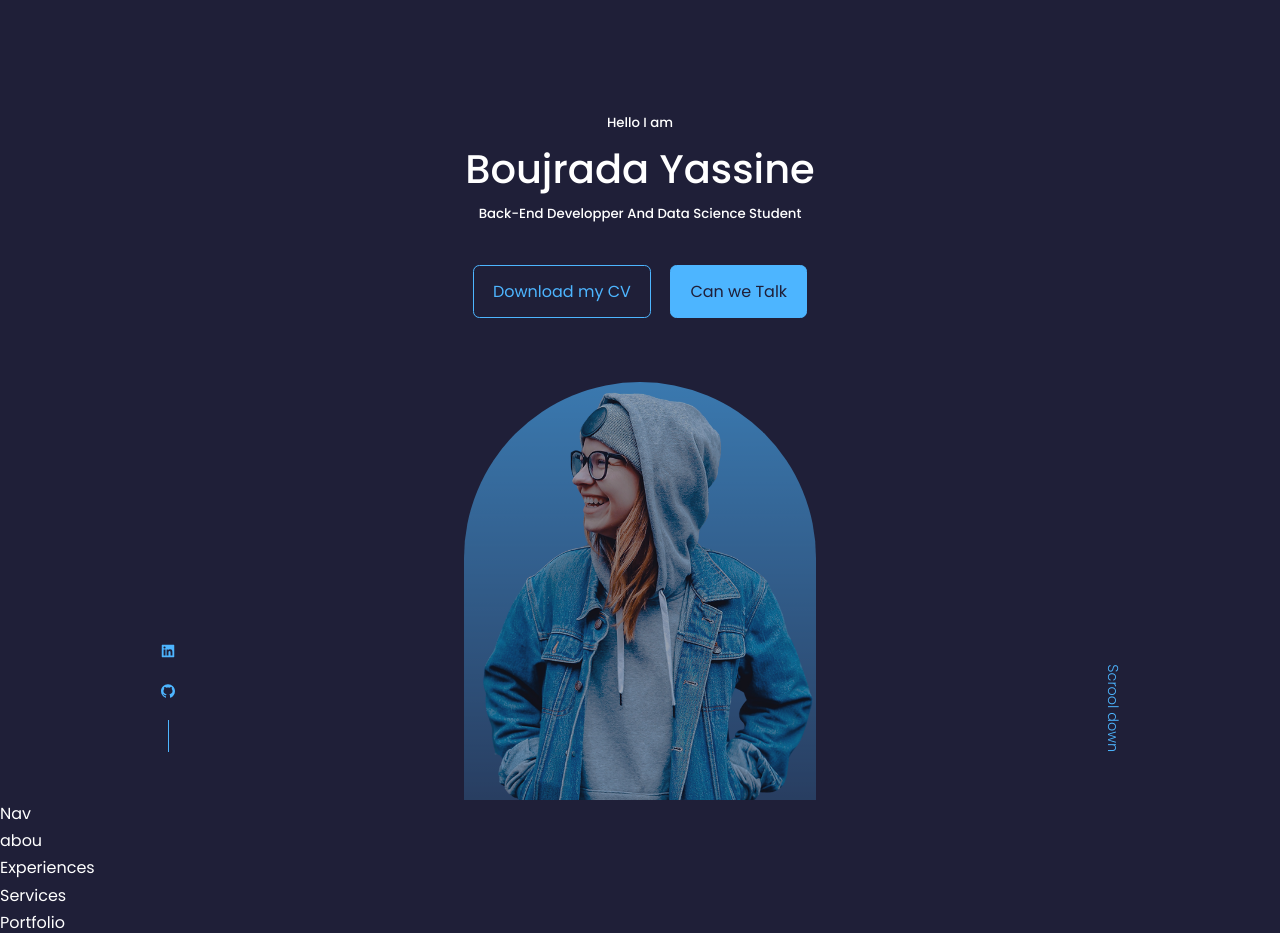
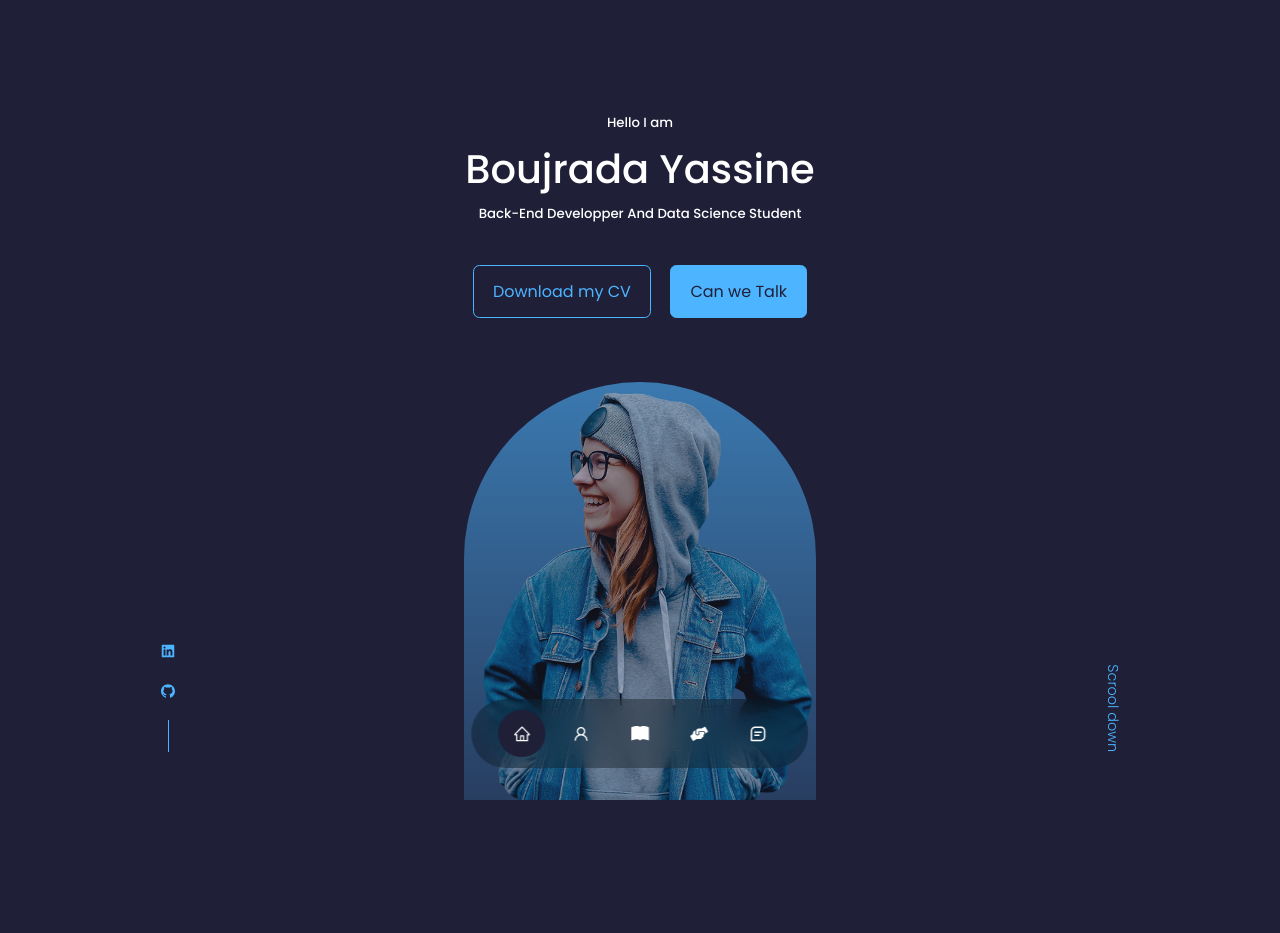
Before and after one commit to yassineboujrada/PORTFOLIO_BOUJRADA_YASSINE, a React (Create React App) app: page / in a window 1280 px wide. Shown: the top 933 px of the page. Built offline with nearby package versions, Linux system fonts and the light colour scheme.

Commit message:
NavBar component

```diff
--- a/src/components/about/About.jsx
+++ b/src/components/about/About.jsx
@@ -3,6 +3,6 @@ import './about.css';
 
 export const About = () => {
   return (
-    <div>abou</div>
+    <section id='about'>abou</section>
   )
 }
--- a/src/components/contact/Contact.jsx
+++ b/src/components/contact/Contact.jsx
@@ -3,6 +3,6 @@ import './contact.css';
 
 export const Contact = () => {
   return (
-    <div>contact</div>
+    <section id='contact'>contact</section>
   )
 }
--- a/src/components/experiences/Experiences.jsx
+++ b/src/components/experiences/Experiences.jsx
@@ -3,6 +3,6 @@ import './experiences.css';
 
 export const Experiences = () => {
   return (
-    <div>Experiences</div>
+    <section id='experiences'>Experiences</section>
   )
 }
--- a/src/components/nav/Nav.jsx
+++ b/src/components/nav/Nav.jsx
@@ -1,8 +1,30 @@
-import React from 'react';
+import React,{useState} from 'react';
 import './nav.css';
+import {AiOutlineHome,AiOutlineUser} from 'react-icons/ai';
+import {BsFillBookFill} from 'react-icons/bs';
+import {FaHandsHelping} from 'react-icons/fa';
+import {BiMessageSquareDetail} from 'react-icons/bi';
 
 export const Nav = () => {
-  return (
-    <div>Nav</div>
-  )
+    const [activeBtnNav,setActiveBtnNav] = useState('#');
+
+    return (
+        <nav>
+            <a href="#" onClick={()=>setActiveBtnNav("#")} className={activeBtnNav==="#" ? 'active':''}>
+                <AiOutlineHome />
+            </a>
+            <a href="#about" onClick={()=>setActiveBtnNav("#about")} className={activeBtnNav==="#about" ? 'active':''}>
+                <AiOutlineUser />
+            </a>
+            <a href="#experiences" onClick={()=>setActiveBtnNav("#experiences")} className={activeBtnNav==="#experiences" ? 'active':''}>
+                <BsFillBookFill />
+            </a>
+            <a href="#services" onClick={()=>setActiveBtnNav("#services")} className={activeBtnNav==="#services" ? 'active':''}>
+                <FaHandsHelping />
+            </a>
+            <a href="#contact" onClick={()=>setActiveBtnNav("#contact")} className={activeBtnNav==="#contact" ? 'active':''}>
+                <BiMessageSquareDetail />
+            </a>
+        </nav>
+    )
 }
--- a/src/components/nav/nav.css
+++ b/src/components/nav/nav.css
@@ -0,0 +1,33 @@
+nav{
+    background: rgba(0, 0, 0, 0.3);
+    width: max-content;
+    display: block;
+    padding:0.7rem 1.7rem;
+    z-index: 2;
+    position: fixed;
+    left: 50%;
+    transform: translateX(-50%);
+    bottom: 2rem;
+    display: flex;
+    gap: 0.8rem;
+    border-radius: 3rem;
+    backdrop-filter: blur(15px);
+}
+
+nav a{
+    background: transparent;
+    padding: 0.9rem;
+    border-radius: 50%;
+    display: flex;
+    color: #fff;
+    font-size: 1.1rem;
+}
+
+nav a:hover{
+    background: rgba(0, 0, 0, 0.3);
+}
+
+nav a.active{
+    background: var(--color-bg);
+    color: #fff;
+}
--- a/src/components/services/Services.jsx
+++ b/src/components/services/Services.jsx
@@ -3,6 +3,6 @@ import './services.css';
 
 export const Services = () => {
   return (
-    <div>Services</div>
+    <section id='services'>Services</section>
   )
 }
--- a/src/index.css
+++ b/src/index.css
@@ -56,6 +56,7 @@ h1{
 
 section{
     margin-top: 8rem;
+    height: 100vh;
 }
 
 section > h2, section > h5{
```
